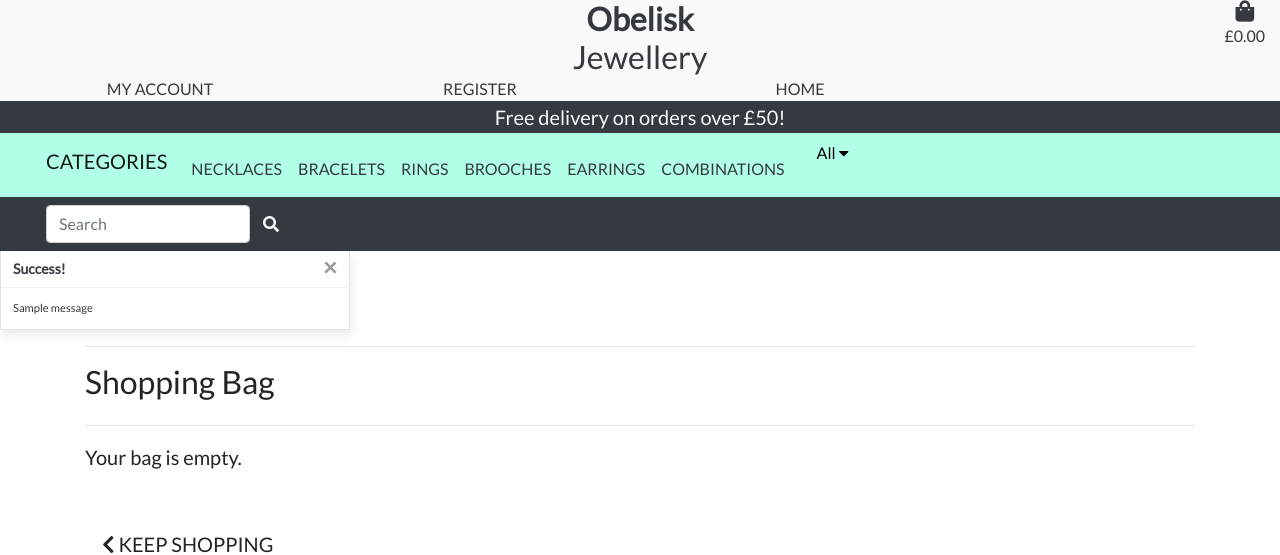
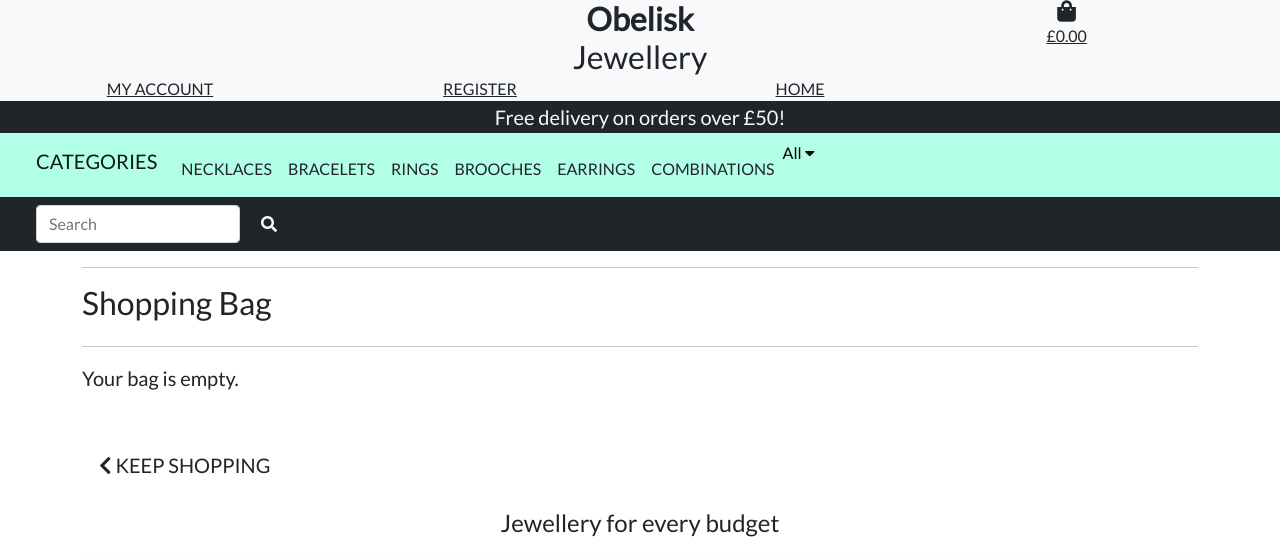
Before and after one commit to sanson0/obelisk_jewellery, a Django app: page /bag/ in a window 1280 px wide. Shown: the top 555 px of the page. Run offline with Django 3.2, Linux system fonts and the light colour scheme; tables that the repository leaves empty hold one stand-in row (values such as "Sample post"); one stand-in notice (Sample message) is shown; parts of the project's set-up code (start-up, migrations or seed data) failed here and were passed over; some libraries are stand-ins or nearby versions.

Commit message:
Navbar bug fixed

```diff
--- a/templates/base.html
+++ b/templates/base.html
@@ -15,8 +15,7 @@
   {% endblock %}
 
   {% block corecss %}
-  <link rel="stylesheet" href="https://stackpath.bootstrapcdn.com/bootstrap/4.4.1/css/bootstrap.min.css"
-    integrity="sha384-Vkoo8x4CGsO3+Hhxv8T/Q5PaXtkKtu6ug5TOeNV6gBiFeWPGFN9MuhOf23Q9Ifjh" crossorigin="anonymous">
+  <link href="https://cdn.jsdelivr.net/npm/bootstrap@5.1.3/dist/css/bootstrap.min.css" rel="stylesheet" integrity="sha384-1BmE4kWBq78iYhFldvKuhfTAU6auU8tT94WrHftjDbrCEXSU1oBoqyl2QvZ6jIW3" crossorigin="anonymous">
   <link rel="stylesheet" href="https://pro.fontawesome.com/releases/v5.10.0/css/all.css"
     integrity="sha384-AYmEC3Yw5cVb3ZcuHtOA93w35dYTsvhLPVnYs9eStHfGJvOvKxVfELGroGkvsg+p" crossorigin="anonymous" />
   <link rel="stylesheet" href="https://fonts.googleapis.com/css?family=Lato&display=swap">
@@ -35,9 +34,7 @@
   <script src="https://cdn.jsdelivr.net/npm/@popperjs/core@2.9.3/dist/umd/popper.min.js"
     integrity="sha384-eMNCOe7tC1doHpGoWe/6oMVemdAVTMs2xqW4mwXrXsW0L84Iytr2wi5v2QjrP/xp" crossorigin="anonymous">
   </script>
-  <script src="https://stackpath.bootstrapcdn.com/bootstrap/4.4.1/js/bootstrap.min.js"
-    integrity="sha384-wfSDF2E50Y2D1uUdj0O3uMBJnjuUD4Ih7YwaYd1iqfktj0Uod8GCExl3Og8ifwB6" crossorigin="anonymous">
-  </script>
+  <script src="https://cdn.jsdelivr.net/npm/bootstrap@5.1.3/dist/js/bootstrap.bundle.min.js" integrity="sha384-ka7Sk0Gln4gmtz2MlQnikT1wXgYsOg+OMhuP+IlRH9sENBO0LRn5q+8nbTov4+1p" crossorigin="anonymous"></script>
   <!-- Stripe -->
   <script src="https://js.stripe.com/v3/"></script>
   {% endblock %}
--- a/templates/includes/toasts/toast_success.html
+++ b/templates/includes/toasts/toast_success.html
@@ -1,13 +1,9 @@
-<div class=" toast custom-toast rounded-0 border-top-0" data-autohide="false">
-  <div class="arrow-up arrow-success"></div>
-  <div class="w-100 toast-capper bg-success"></div>
-  <div class="toast-header bg-white text-dark">
-      <strong class="mr-auto text-dark">Success!</strong>
-      <button type="button" class="ml-2 mb-1 close text-dark" data-dismiss="toast" aria-label="Close">
-          <span aria-hidden="true">&times;</span>
-      </button>
+<div class="toast" role="alert" aria-live="assertive" aria-atomic="true">
+    <div class="toast-header">
+      <strong class="me-auto">Success!</strong>
+      <button type="button" class="btn-close" data-bs-dismiss="toast" aria-label="Close"></button>
+    </div>
+    <div class="toast-body">
+        {{ message }}
+    </div>
   </div>
-  <div class="toast-body bg-white text-dark small">
-      {{ message }}
-  </div>
-</div>
```
Also changed, not shown: templates/includes/toasts/toast_error.html (+8 -12 lines), templates/includes/toasts/toast_info.html (+8 -12 lines), templates/includes/toasts/toast_warning.html (+8 -12 lines).
